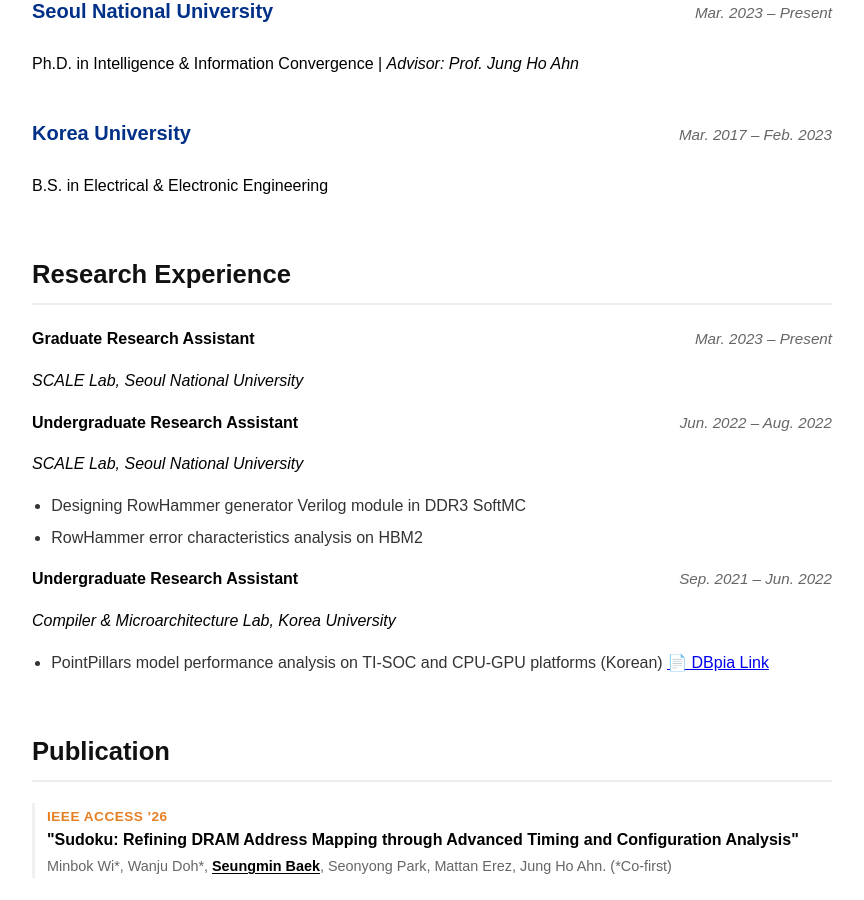
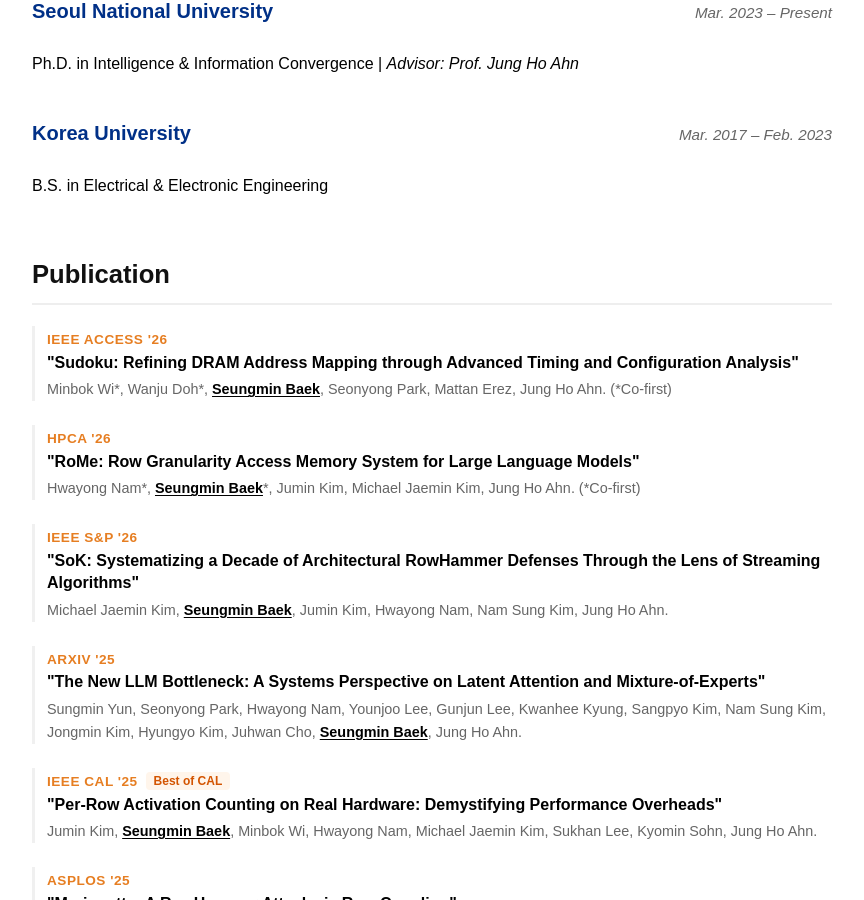
Before and after one commit to bsm1244/bsm1244.github.io, a Jekyll site: the page built from index.md, in a window 1280 px wide and 900 px high, scrolled down 865 px. Shown: the whole window, without its empty margins (208-1072 px from the left). Built offline with Jekyll 4.4.1, drawn with Linux system fonts in a browser that asks for light colours.

Commit message:
reconstruct

```diff
--- a/index.md
+++ b/index.md
@@ -161,7 +161,7 @@ Ph.D. in Intelligence & Information Convergence | *Advisor: Prof. Jung Ho Ahn*
 </div>
 B.S. in Electrical & Electronic Engineering
 
-## Research Experience
+<!-- ## Research Experience
 
 <div class="item-row">
   <strong>Graduate Research Assistant</strong>
@@ -183,7 +183,7 @@ B.S. in Electrical & Electronic Engineering
 </div>
 *Compiler & Microarchitecture Lab, Korea University*
 * PointPillars model performance analysis on TI-SOC and CPU-GPU platforms (Korean)
-<a href="https://www.dbpia.co.kr/pdf/pdfView.do?nodeId=NODE11132910" class="pub-link">📄 DBpia Link</a>
+<a href="https://www.dbpia.co.kr/pdf/pdfView.do?nodeId=NODE11132910" class="pub-link">📄 DBpia Link</a> -->
 
 ## Publication
 
```
